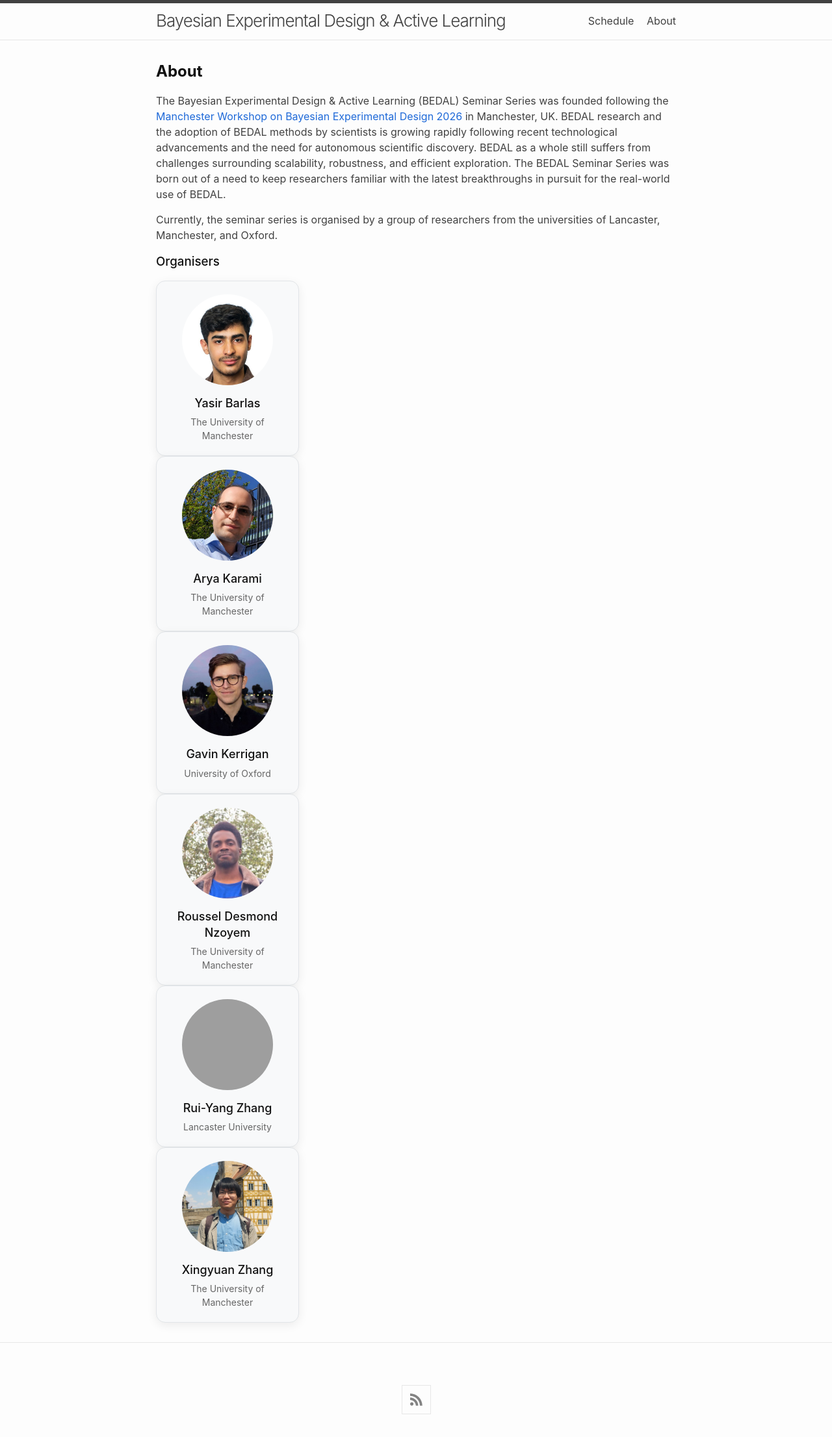
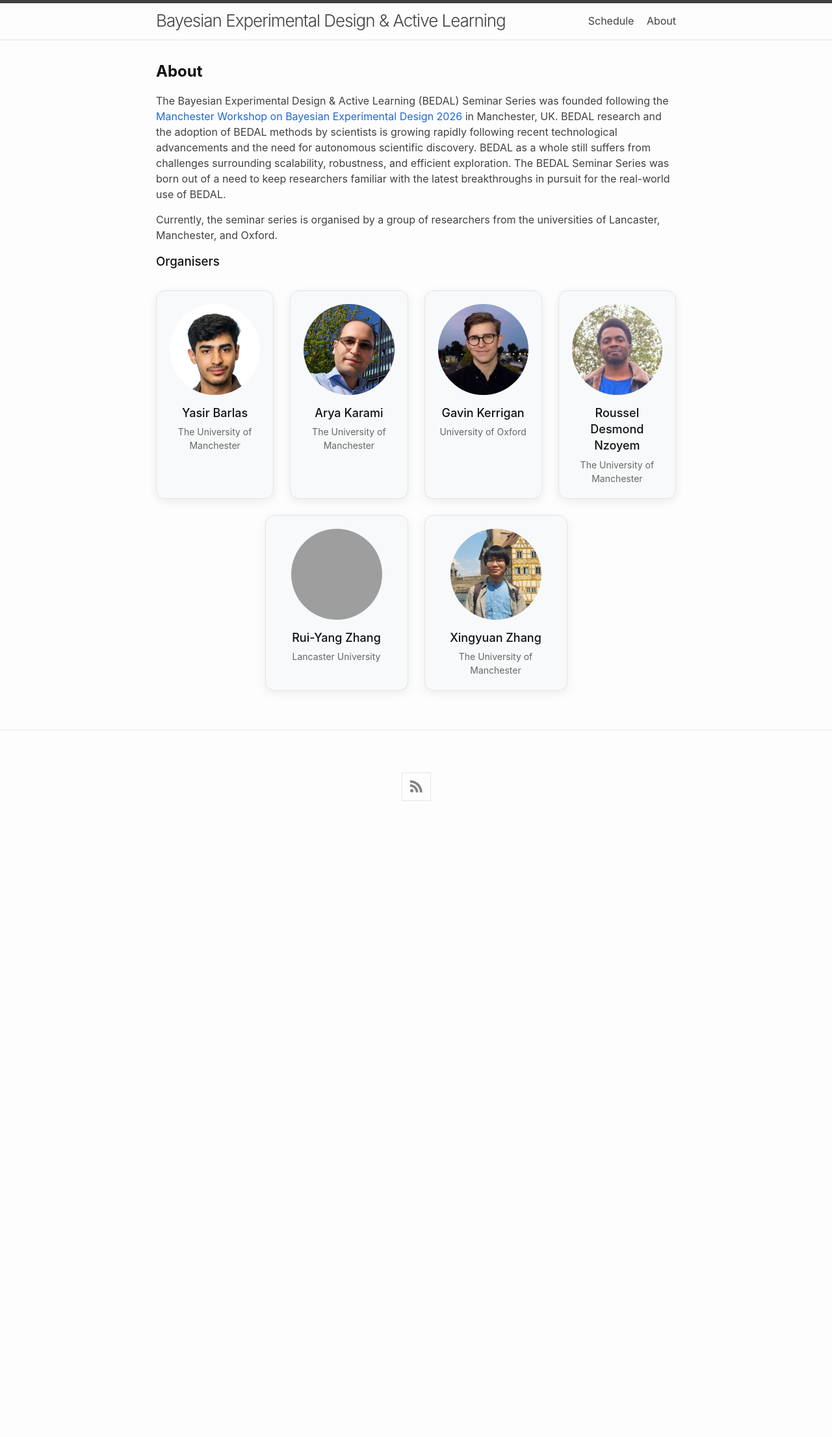
Before and after one commit to bayesiandesign/seminar, a Jekyll site: the page built from about.html, in a window 1280 px wide. Shown: the whole page at 65% size. Built offline with Jekyll 4.4.1, drawn with Linux system fonts in a browser that asks for light colours; nearby versions of some CDN libraries; after the commit the page ends 1269 px from its top, so only the background shows below that; grey boxes are pictures that could not be loaded.

Commit message:
Update about.html

```diff
--- a/about.html
+++ b/about.html
@@ -13,7 +13,9 @@ permalink: /about/
 
   <h3>Organisers</h3>
 
-  <div class="organisers-grid">
+  <div class="organisers">
+
+    <div class="organisers-row">
 
         <div class="organiser-card">
             <img src="{{ '/assets/images/organisers/yasir.jpg' | relative_url }}"
@@ -47,6 +49,10 @@ permalink: /about/
             <p>The University of Manchester</p>
         </div>
 
+    </div>
+
+    <div class="organisers-row">
+
         <div class="organiser-card">
             <img src="{{ '/assets/images/organisers/rui.png' | relative_url }}"
                  alt="Rui-Yang Zhang"
@@ -66,3 +72,5 @@ permalink: /about/
     </div>
 
 </div>
+
+</div>
```
Lines whose indentation alone changed are shown as unchanged.
